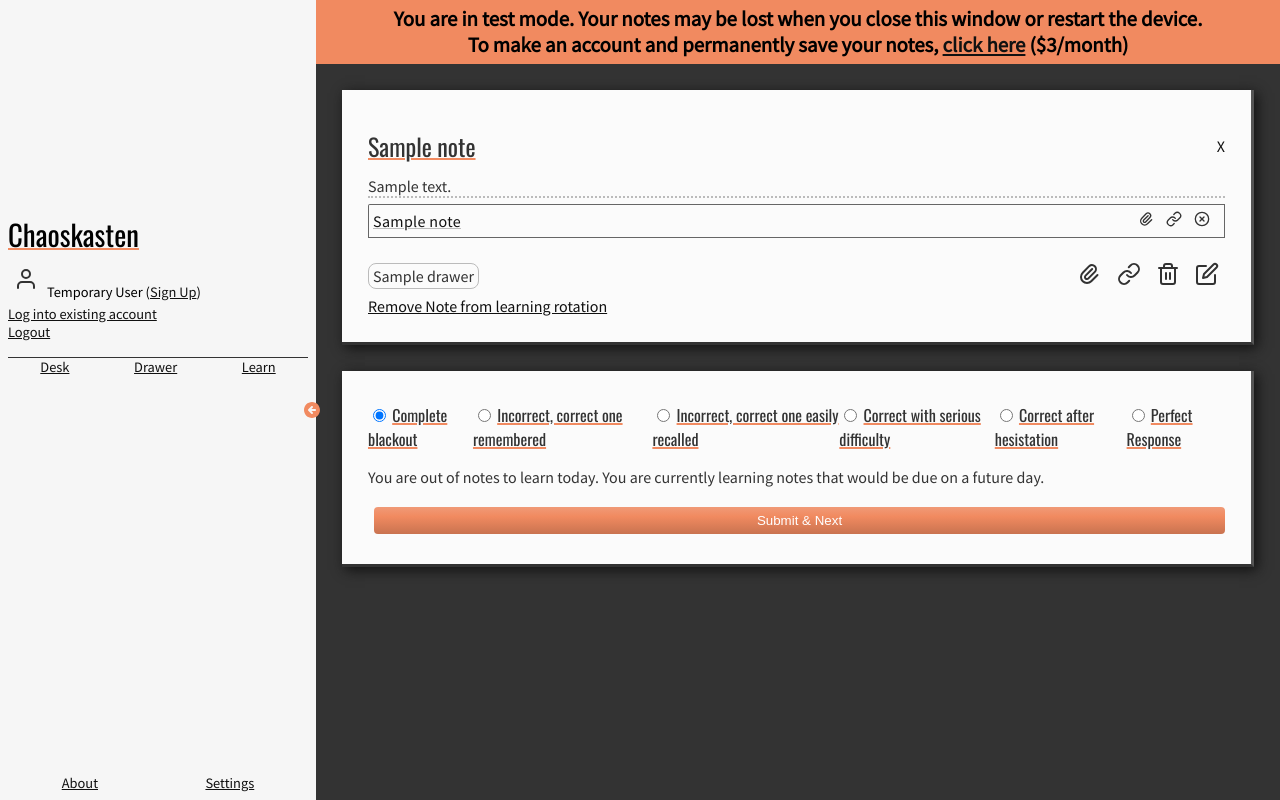
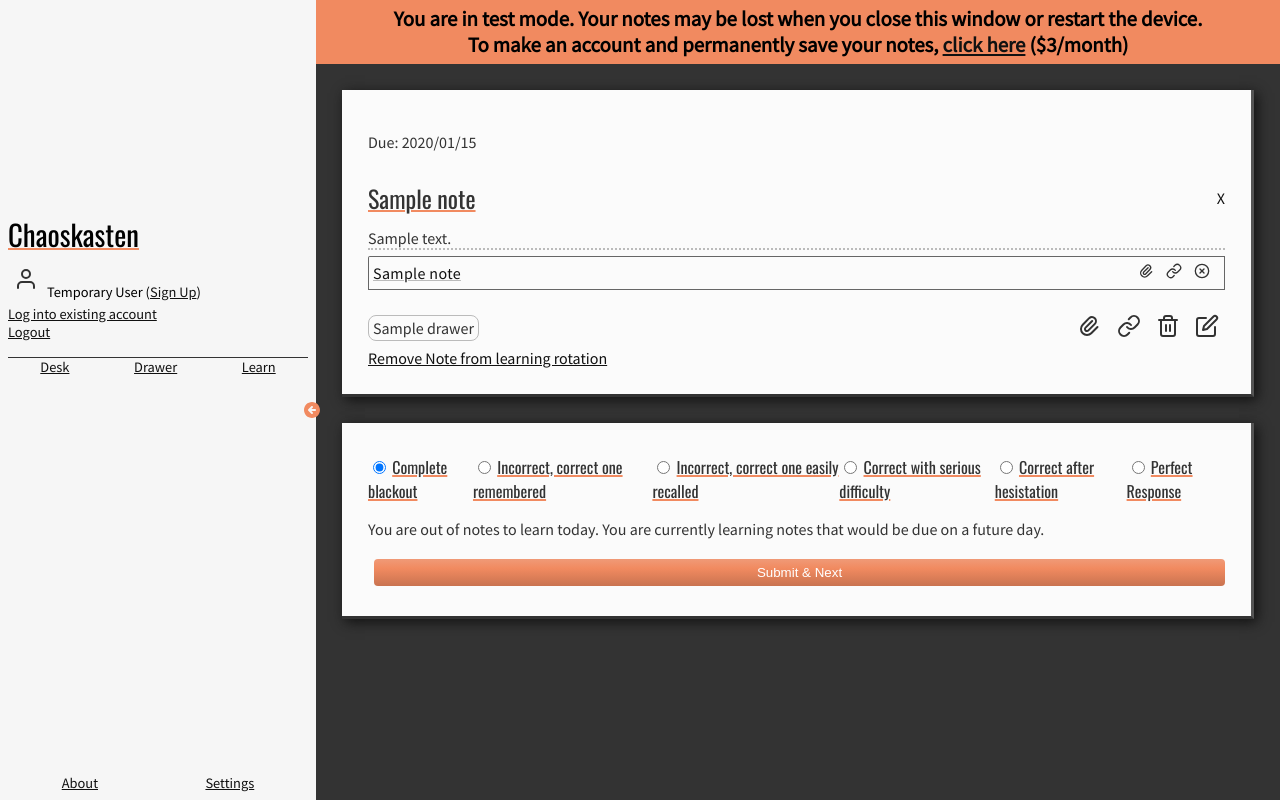
Before and after one commit to koljapluemer/chaoskasten, a Django app: page /learning in a window 1280 px wide. Run offline with Django 3.2, Linux system fonts and the light colour scheme; a user stored in the database is signed in; tables that the repository leaves empty hold one stand-in row (values such as "Sample post"); some libraries are stand-ins or nearby versions.

Commit message:
learning fixed

```diff
--- a/main/templates/learning/queue.html
+++ b/main/templates/learning/queue.html
@@ -67,6 +67,7 @@
 </div>
 {% endif %}
 <div class="note">
+  <p>Due: {% if note.learning_data.review_date %}{{ note.learning_data.review_date|date:"Y/m/d"  }}{% else %}Not yet set{% endif %}</p>
   {% include 'widgets/note.html' with parentnote=note %}
   <a href="learning/delete/{{note.learning_data.id}}">Remove Note from learning rotation</a>
 </div>
--- a/main/views/learning.py
+++ b/main/views/learning.py
@@ -41,6 +41,7 @@ def learning_queue(request):
         old_learning_object.interval = review.interval
         old_learning_object.repetitions = review.repetitions
         old_learning_object.review_date = review.review_date
+        old_learning_object.save()
         old_note.save()
 
         score = Score.objects.create(value = review.easiness, learning_data=old_learning_object)
```
Also changed, not shown: chaosnotes.sqlite3.
